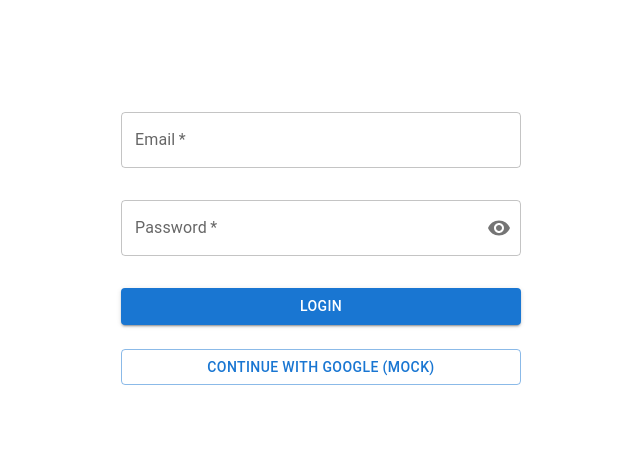
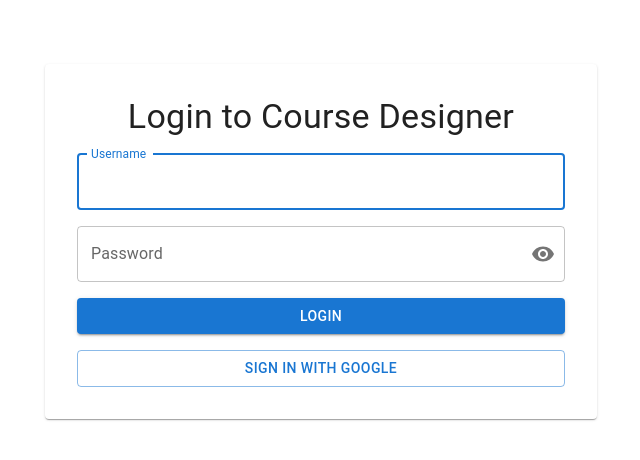
Before and after one commit to kamio90/course-designer, a React (Vite) app: page / in a window 1280 px wide. Shown: the top 460 px of the page, without its empty margins (319-959 px from the left). Built offline with nearby package versions, Linux system fonts and the light colour scheme.

Commit message:
Improve login view with form validation

```diff
--- a/package.json
+++ b/package.json
@@ -16,7 +16,10 @@
     "@mui/material": "^5.15.9",
     "react": "^19.1.0",
     "react-dom": "^19.1.0",
-    "react-router-dom": "^6.23.1"
+    "react-router-dom": "^6.23.1",
+    "@hookform/resolvers": "^5.0.1",
+    "react-hook-form": "^7.57.0",
+    "yup": "^1.6.1"
   },
   "devDependencies": {
     "@eslint/js": "^9.25.0",
--- a/src/App.css
+++ b/src/App.css
@@ -58,18 +58,6 @@ main {
   gap: 0.5rem;
 }
 
-.auth-form {
-  display: flex;
-  flex-direction: column;
-  gap: 0.5rem;
-  max-width: 400px;
-  width: 100%;
-  margin: 2rem auto;
-}
-
-.google-btn {
-  margin-top: 0.5rem;
-}
 
 .design-topbar {
   background: #b0b0b0;
--- a/src/components/GoogleAuthButton.tsx
+++ b/src/components/GoogleAuthButton.tsx
@@ -1,16 +1,22 @@
-import type { FC } from 'react'
+import type { FC, ReactNode } from 'react'
 import { Button } from '@mui/material'
 
 interface Props {
   onAuth: () => void
+  children?: ReactNode
 }
 
-const GoogleAuthButton: FC<Props> = ({ onAuth }) => {
-  return (
-    <Button type="button" onClick={onAuth} aria-label="google auth" variant="outlined" sx={{ mt: 2 }} fullWidth>
-      Continue with Google (mock)
-    </Button>
-  )
-}
+const GoogleAuthButton: FC<Props> = ({ onAuth, children }) => (
+  <Button
+    type="button"
+    onClick={onAuth}
+    aria-label="google auth"
+    variant="outlined"
+    sx={{ mt: 2 }}
+    fullWidth
+  >
+    {children || 'Continue with Google (mock)'}
+  </Button>
+)
 
 export default GoogleAuthButton
--- a/src/i18n.ts
+++ b/src/i18n.ts
@@ -42,6 +42,9 @@ export const translations = {
     closedShape: 'Closed shape',
     snap: 'Snap to grid',
     straighten: 'Auto-straighten',
+    loginTitle: 'Login to Course Designer',
+    googleSignIn: 'Sign in with Google',
+    googleMock: 'Google login mocked',
   },
   pl: {
     login: 'Zaloguj',
@@ -86,6 +89,9 @@ export const translations = {
     closedShape: 'Zamknięty kształt',
     snap: 'Przyciąganie do siatki',
     straighten: 'Prostowanie linii',
+    loginTitle: 'Zaloguj do Course Designer',
+    googleSignIn: 'Zaloguj przez Google',
+    googleMock: 'Logowanie Google - symulacja',
   },
 } as const
 
--- a/src/pages/LoginView.tsx
+++ b/src/pages/LoginView.tsx
@@ -1,65 +1,81 @@
 import { useState } from 'react'
-import type { FormEvent } from 'react'
 import { useNavigate } from 'react-router-dom'
 import {
+  Container,
+  Paper,
+  Stack,
+  Typography,
   TextField,
   Button,
   IconButton,
   InputAdornment,
-  Alert,
-  Box,
 } from '@mui/material'
 import { Visibility, VisibilityOff } from '@mui/icons-material'
+import { useForm } from 'react-hook-form'
+import { yupResolver } from '@hookform/resolvers/yup'
+import * as yup from 'yup'
 import { login as apiLogin } from '../api/fakeApi'
 import { useApp } from '../context/AppContext'
+import GoogleAuthButton from '../components/GoogleAuthButton'
 import { translations } from '../i18n'
-import GoogleAuthButton from '../components/GoogleAuthButton'
+
+interface FormInputs {
+  username: string
+  password: string
+}
 
 export default function LoginView() {
   const { login, lang } = useApp()
   const navigate = useNavigate()
   const t = translations[lang]
-  const [email, setEmail] = useState('')
-  const [password, setPassword] = useState('')
   const [showPwd, setShowPwd] = useState(false)
-  const [error, setError] = useState('')
 
-  const handleSubmit = async (e: FormEvent) => {
-    e.preventDefault()
+  const schema = yup.object({
+    username: yup.string().required(),
+    password: yup.string().min(6).required(),
+  })
+
+  const {
+    register,
+    handleSubmit,
+    formState: { errors, isSubmitting },
+  } = useForm<FormInputs>({
+    resolver: yupResolver(schema),
+    mode: 'onBlur',
+  })
+
+  const onSubmit = async (data: FormInputs) => {
+    await new Promise((res) => setTimeout(res, 1000))
     try {
-      const user = await apiLogin({ email, password })
-      login(user)
+      await apiLogin({ email: data.username, password: data.password })
+      alert('Logged in')
+      login({ email: data.username, username: data.username })
       navigate('/dashboard')
     } catch (err) {
-      setError((err as Error).message)
+      alert((err as Error).message)
     }
   }
 
   return (
-    <Box sx={{ display: 'flex', justifyContent: 'center', mt: 8 }}>
-      <Box
-        component="form"
-        onSubmit={handleSubmit}
-        aria-label="login form"
-        className="auth-form"
-      >
+    <Container maxWidth="sm" sx={{ mt: 8 }}>
+      <Paper sx={{ p: 4 }} component="form" onSubmit={handleSubmit(onSubmit)}>
+        <Stack spacing={2}>
+          <Typography variant="h4" component="h1" textAlign="center">
+            {t.loginTitle}
+          </Typography>
           <TextField
-        label={t.email}
-        type="email"
-        value={email}
-        onChange={(e) => setEmail(e.target.value)}
-        required
-        fullWidth
-        margin="normal"
+            label={t.username}
+            {...register('username')}
+            error={!!errors.username}
+            helperText={errors.username?.message}
+            autoFocus
           />
           <TextField
             label={t.password}
             type={showPwd ? 'text' : 'password'}
-        value={password}
-        onChange={(e) => setPassword(e.target.value)}
-        required
-        fullWidth
-        margin="normal"
+            {...register('password')}
+            error={!!errors.password}
+            helperText={errors.password?.message}
             InputProps={{
               endAdornment: (
                 <InputAdornment position="end">
@@ -74,21 +90,18 @@ export default function LoginView() {
               ),
             }}
           />
-      {error && (
-        <Alert severity="error" sx={{ mt: 2 }}>
-          {error}
-        </Alert>
-      )}
-      <Button type="submit" variant="contained" fullWidth sx={{ mt: 2 }}>
+          <Button type="submit" variant="contained" disabled={isSubmitting}>
             {t.login}
           </Button>
           <GoogleAuthButton
             onAuth={() => {
-            login({ email: 'google@example.com', username: 'googleUser' })
-            navigate('/dashboard')
+              alert(t.googleMock)
             }}
-        />
-      </Box>
-    </Box>
+          >
+            {t.googleSignIn}
+          </GoogleAuthButton>
+        </Stack>
+      </Paper>
+    </Container>
   )
 }
--- a/src/pages/RegisterView.tsx
+++ b/src/pages/RegisterView.tsx
@@ -110,7 +110,9 @@ export default function RegisterView() {
             login({ email: 'google@example.com', username: 'googleUser' })
             navigate('/dashboard')
           }}
-        />
+        >
+          {t.googleSignIn}
+        </GoogleAuthButton>
       </Box>
     </Box>
   )
```
Also changed, not shown: 1 other file (tests, documents, lock files or other folders). Lines whose indentation alone changed are shown as unchanged.
